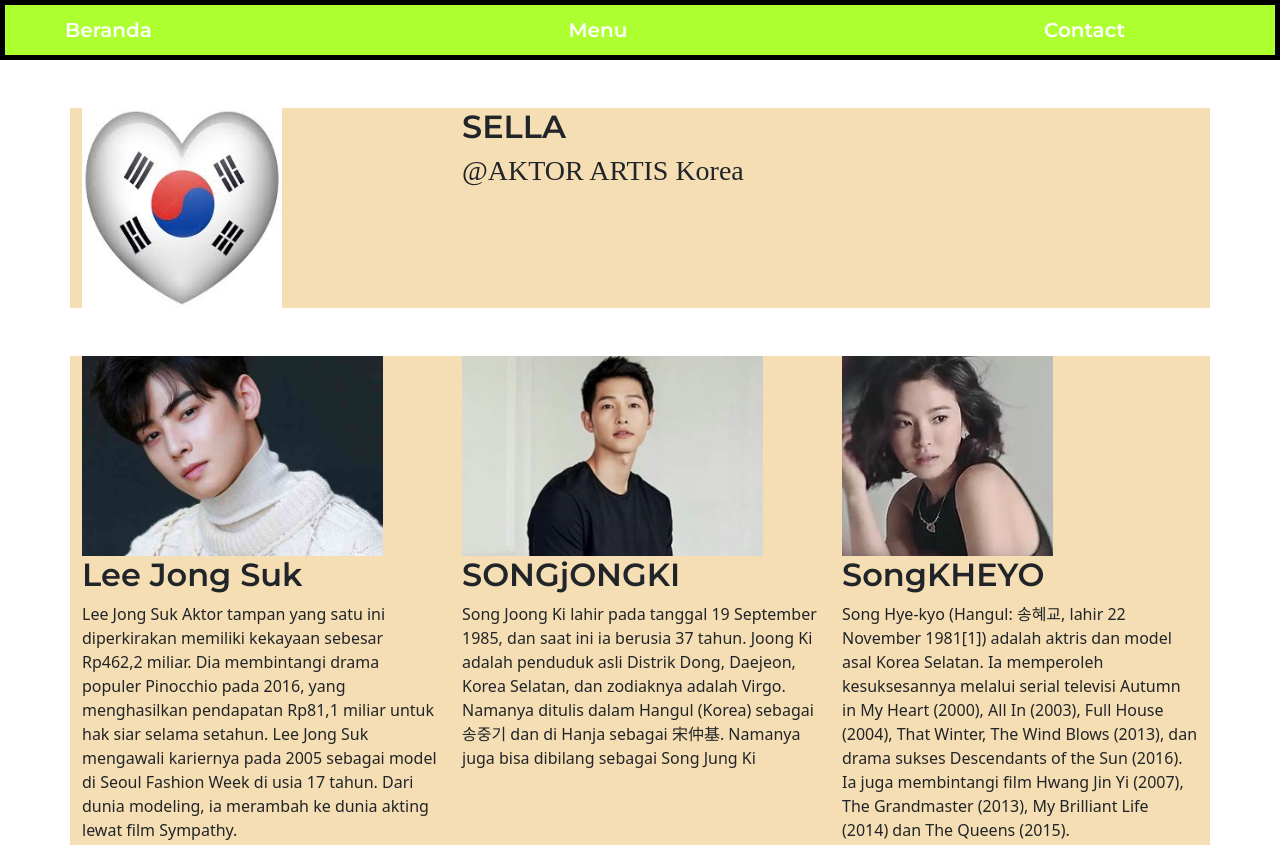
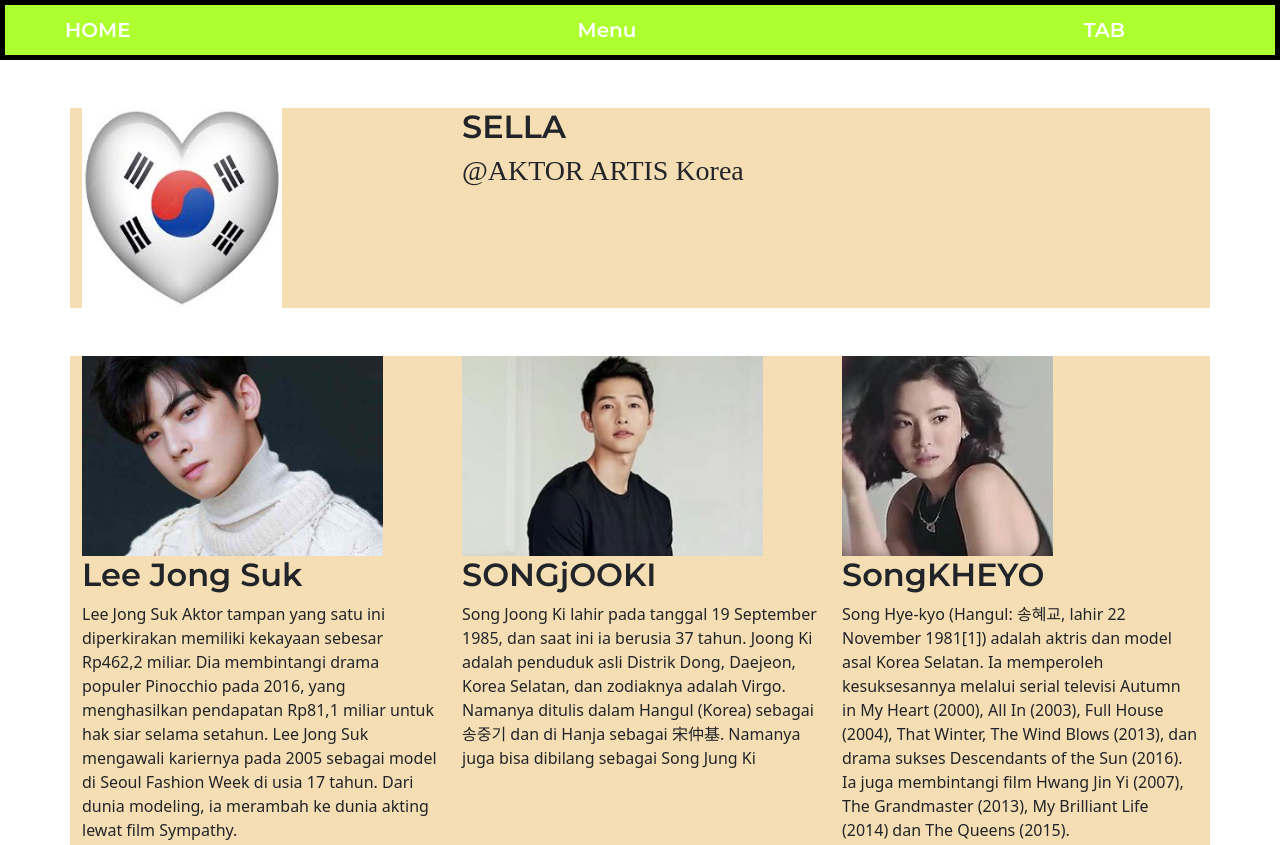
Before and after one commit to sela2004/WEBSITE, a website: page index.html in a window 1280 px wide. Shown: the top 845 px of the page. Drawn offline with nearby package versions, Linux system fonts and the light colour scheme; a web font is replaced by a local one.

Commit message:
galeri sella

```diff
--- a/index.html
+++ b/index.html
@@ -13,17 +13,20 @@
       crossorigin="anonymous"
     />
 
-    <title>AKTOR KOREA</title>
+    <title>ARTIS KOREA</title>
   </head>
 
   <!-- ini bagian navbar -->
   <nav class="navbar">
-    <a href="#">Beranda</a>
+    <a
+      href="https://www.idxchannel.com/ecotainment/deretan-aktor-korea-terkaya-tahun-ini-ada-yang-lebih-dari-rp1-triliun"
+      >HOME</a
+    >
     <a href="#">Menu</a>
-    <a href="#">Contact</a>
+    <a href="#">TAB</a>
   </nav>
 
-  <body>
+  <body class="bg- warning">
     <br />
     <br />
 
@@ -58,7 +61,7 @@
 
         <div class="col-12 col-md-6 col-lg-4">
           <img src="B.jpg" alt="2" />
-          <h2>SONGjONGKI</h2>
+          <h2>SONGjOOKI</h2>
           <p>
             Song Joong Ki lahir pada tanggal 19 September 1985, dan saat ini ia
             berusia 37 tahun. Joong Ki adalah penduduk asli Distrik Dong,
```
